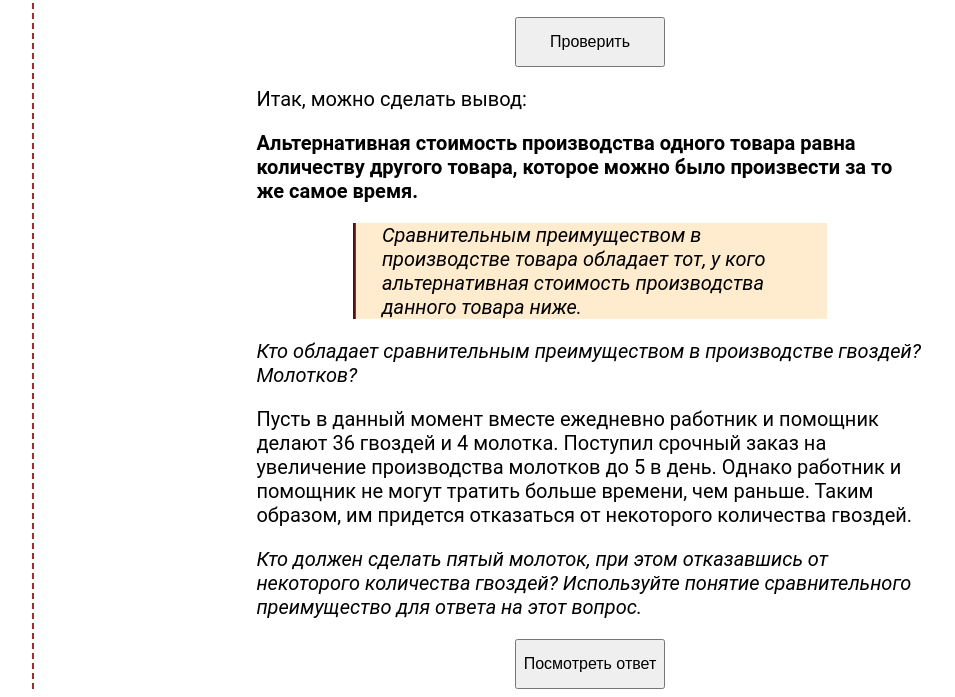
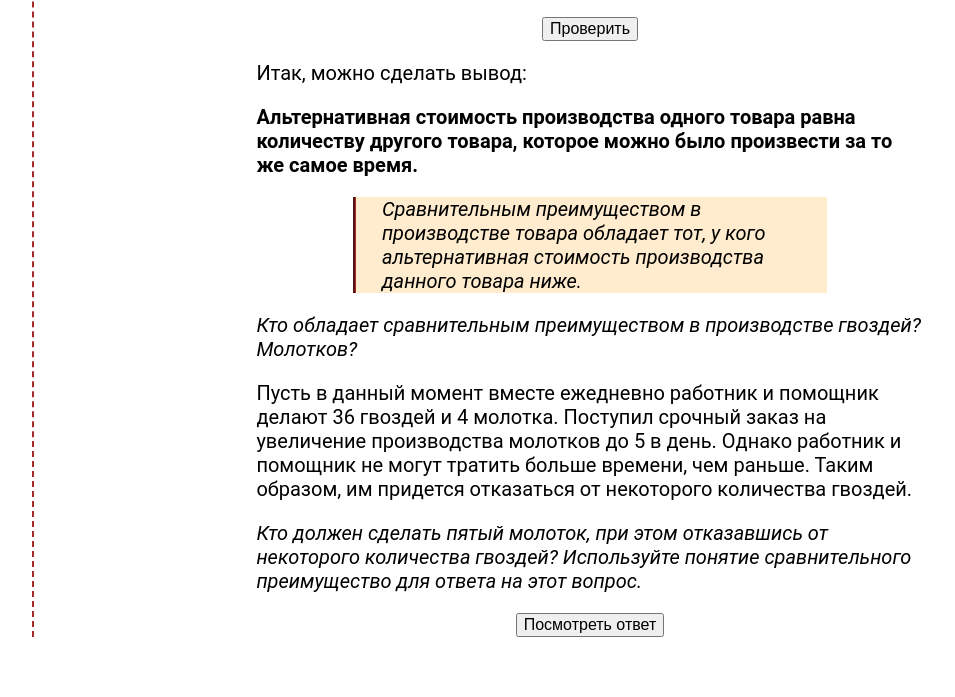
Before and after one commit to pm3512/EconomicGames, a plain HTML site: page AlternativeCost/index.html in a window 1280 px wide. Shown: the part 2545-3242 px from the top of the page, without its empty margins (126-1081 px from the left). After the commit the page ends 3190 px from the top, so only its background shows below. Drawn offline with Linux system fonts and the light colour scheme.

Commit message:
fixed button text overflow

```diff
--- a/AlternativeCost/index.html
+++ b/AlternativeCost/index.html
@@ -153,7 +153,7 @@
             </tr>
           </table>
           <br>
-          <input type="button" value="Проверить" onclick="submitAnswers()" style="height: 50px; width: 150px; font-size: medium; margin: 0
+          <input type="button" value="Проверить" onclick="submitAnswers()" style="width: auto; font-size: medium; margin: 0
             auto; display: block;" />
           <p>
             Итак, можно сделать вывод:
@@ -190,7 +190,7 @@
               некоторого количества гвоздей? Используйте понятие сравнительного
               преимущество для ответа на этот вопрос.</i>
           </p>
-          <input type="button" value="Посмотреть ответ" onclick="showAnswer()" id="btn" style="height: 50px; width: 150px; font-size: medium;
+          <input type="button" value="Посмотреть ответ" onclick="showAnswer()" id="btn" style="width: auto; font-size: medium;
             margin: 0 auto; display: block;" />
         </div>
       </td>
```
